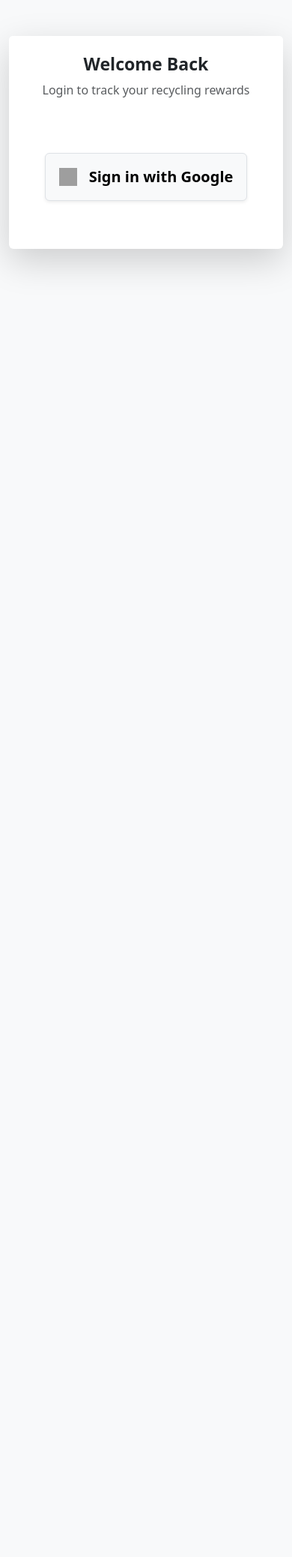
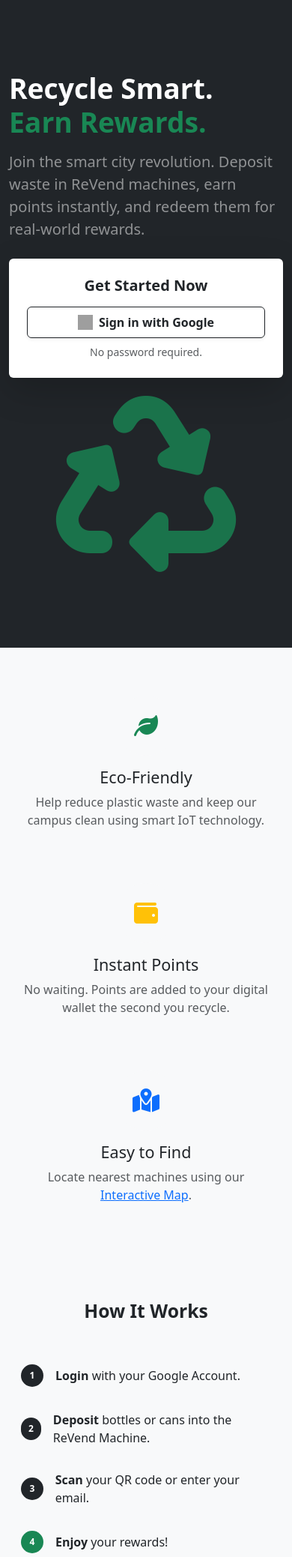
Before and after one commit to bondreamey2006/rvm-rewards-backend, a Flask app: page / in a window 390 px wide. Shown: the top 2077 px of the page at 75% size. Before the commit the page ends 361 px from the top, so only its background shows below. Run offline with Flask 3, Linux system fonts and the light colour scheme; some libraries are stand-ins or nearby versions; grey boxes are pictures that could not be loaded.

Commit message:
Updated landing page design

```diff
--- a/templates/login.html
+++ b/templates/login.html
@@ -1,31 +1,113 @@
 {% extends "base.html" %}
 {% block content %}
-<div class="container mt-5">
-    <div class="row justify-content-center">
-        <div class="col-md-5">
-            <div class="card shadow-lg border-0 text-center">
-                <div class="card-header bg-white pt-4 border-0">
-                    <h3 class="fw-bold text-dark">Welcome Back</h3>
-                    <p class="text-muted">Login to track your recycling rewards</p>
+
+<div class="bg-dark text-white position-relative overflow-hidden">
+    <div class="container py-5">
+        <div class="row align-items-center py-5">
+            <div class="col-lg-6 mb-4 mb-lg-0">
+                <h1 class="display-3 fw-bold mb-3">Recycle Smart.<br><span class="text-success">Earn Rewards.</span></h1>
+                <p class="lead mb-4 text-white-50">Join the smart city revolution. Deposit waste in ReVend machines, earn points instantly, and redeem them for real-world rewards.</p>
+
+                <div class="card bg-white text-dark shadow-lg border-0" style="max-width: 400px;">
+                    <div class="card-body p-4 text-center">
+                        <h5 class="fw-bold mb-3">Get Started Now</h5>
+                        <div id="alertBox" class="alert d-none small"></div>
+
+                        <button id="googleBtn" class="btn btn-outline-dark w-100 py-2 d-flex align-items-center justify-content-center gap-2 shadow-sm">
+                            <img src="https://www.gstatic.com/firebasejs/ui/2.0.0/images/auth/google.svg" width="20" height="20" alt="Google">
+                            <span class="fw-bold">Sign in with Google</span>
+                        </button>
+                        <small class="text-muted d-block mt-2">No password required.</small>
+                    </div>
                 </div>
-                <div class="card-body p-5">
+            </div>
 
-                    <div id="alertBox" class="alert d-none"></div>
-
-                    <button id="googleBtn" class="btn btn-light border shadow-sm w-100 py-3 mb-3 d-flex align-items-center justify-content-center gap-3">
-                        <img src="https://www.gstatic.com/firebasejs/ui/2.0.0/images/auth/google.svg" width="24" height="24" alt="Google">
-                        <span class="fs-5 fw-bold">Sign in with Google</span>
-                    </button>
-
-                    <form id="flaskAuthForm" action="/login" method="POST" style="display:none;">
-                        <input type="hidden" name="email" id="flaskEmail">
-                    </form>
-
-                </div>
+            <div class="col-lg-6 text-center">
+                <i class="fas fa-recycle text-success" style="font-size: 15rem; opacity: 0.8;"></i>
             </div>
         </div>
     </div>
 </div>
+
+<div class="container py-5">
+    <div class="row g-4 text-center">
+        <div class="col-md-4">
+            <div class="p-3">
+                <div class="bg-light rounded-circle d-inline-flex align-items-center justify-content-center mb-3" style="width: 80px; height: 80px;">
+                    <i class="fas fa-leaf fa-2x text-success"></i>
+                </div>
+                <h4>Eco-Friendly</h4>
+                <p class="text-muted">Help reduce plastic waste and keep our campus clean using smart IoT technology.</p>
+            </div>
+        </div>
+        <div class="col-md-4">
+            <div class="p-3">
+                <div class="bg-light rounded-circle d-inline-flex align-items-center justify-content-center mb-3" style="width: 80px; height: 80px;">
+                    <i class="fas fa-wallet fa-2x text-warning"></i>
+                </div>
+                <h4>Instant Points</h4>
+                <p class="text-muted">No waiting. Points are added to your digital wallet the second you recycle.</p>
+            </div>
+        </div>
+        <div class="col-md-4">
+            <div class="p-3">
+                <div class="bg-light rounded-circle d-inline-flex align-items-center justify-content-center mb-3" style="width: 80px; height: 80px;">
+                    <i class="fas fa-map-marked-alt fa-2x text-primary"></i>
+                </div>
+                <h4>Easy to Find</h4>
+                <p class="text-muted">Locate nearest machines using our <a href="/map">Interactive Map</a>.</p>
+            </div>
+        </div>
+    </div>
+</div>
+
+<div class="bg-light py-5">
+    <div class="container">
+        <div class="text-center mb-5">
+            <h2 class="fw-bold">How It Works</h2>
+        </div>
+        <div class="row align-items-center">
+            <div class="col-md-6">
+                <ul class="list-group list-group-flush bg-transparent">
+                    <li class="list-group-item bg-transparent border-0 d-flex align-items-center mb-3">
+                        <span class="badge bg-dark rounded-pill me-3" style="width: 30px; height: 30px; display: flex; align-items: center; justify-content: center;">1</span>
+                        <div><strong>Login</strong> with your Google Account.</div>
+                    </li>
+                    <li class="list-group-item bg-transparent border-0 d-flex align-items-center mb-3">
+                        <span class="badge bg-dark rounded-pill me-3" style="width: 30px; height: 30px; display: flex; align-items: center; justify-content: center;">2</span>
+                        <div><strong>Deposit</strong> bottles or cans into the ReVend Machine.</div>
+                    </li>
+                    <li class="list-group-item bg-transparent border-0 d-flex align-items-center mb-3">
+                        <span class="badge bg-dark rounded-pill me-3" style="width: 30px; height: 30px; display: flex; align-items: center; justify-content: center;">3</span>
+                        <div><strong>Scan</strong> your QR code or enter your email.</div>
+                    </li>
+                    <li class="list-group-item bg-transparent border-0 d-flex align-items-center">
+                        <span class="badge bg-success rounded-pill me-3" style="width: 30px; height: 30px; display: flex; align-items: center; justify-content: center;">4</span>
+                        <div><strong>Enjoy</strong> your rewards!</div>
+                    </li>
+                </ul>
+            </div>
+            <div class="col-md-6 text-center">
+                <img src="https://cdn-icons-png.flaticon.com/512/2928/2928889.png" class="img-fluid" style="max-height: 250px;" alt="Recycling Process">
+            </div>
+        </div>
+    </div>
+</div>
+
+<div class="container py-5 text-center">
+    <h3>Ready to make a difference?</h3>
+    <div class="mt-4">
+        <a href="/why" class="btn btn-outline-dark mx-2">Why ReVend?</a>
+        <a href="/contact" class="btn btn-outline-dark mx-2">Contact Us</a>
+    </div>
+    <div class="text-muted mt-5 small">
+        &copy; 2025 ReVend Project. Built for Smart Cities.
+    </div>
+</div>
+
+<form id="flaskAuthForm" action="/login" method="POST" style="display:none;">
+    <input type="hidden" name="email" id="flaskEmail">
+</form>
 
 <script src="https://www.gstatic.com/firebasejs/9.22.0/firebase-app-compat.js"></script>
 <script src="https://www.gstatic.com/firebasejs/9.22.0/firebase-auth-compat.js"></script>
@@ -50,13 +132,10 @@
         const alertBox = document.getElementById("alertBox");
 
         try {
-            // 1. Open Google Popup
             const result = await auth.signInWithPopup(provider);
             const user = result.user;
 
-            console.log("Logged in as:", user.email);
-
-            // 2. Send Email to Flask Backend
+            // Success! Send email to backend
             document.getElementById("flaskEmail").value = user.email;
             document.getElementById("flaskAuthForm").submit();
 
@@ -68,4 +147,5 @@
         }
     });
 </script>
+
 {% endblock %}
```
